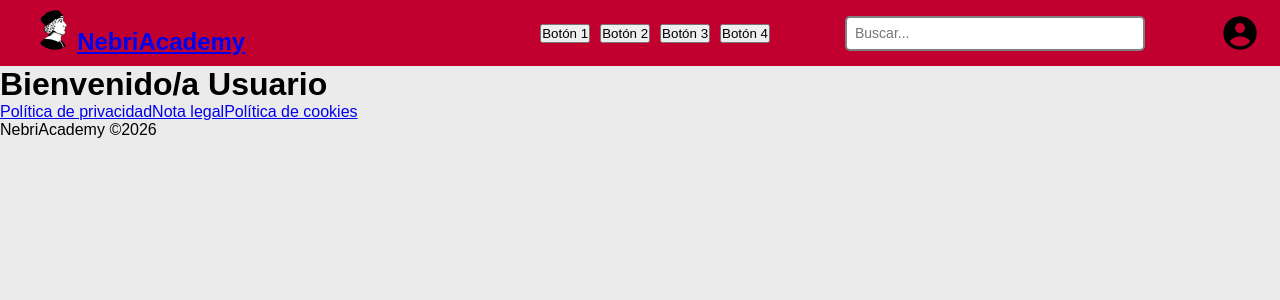
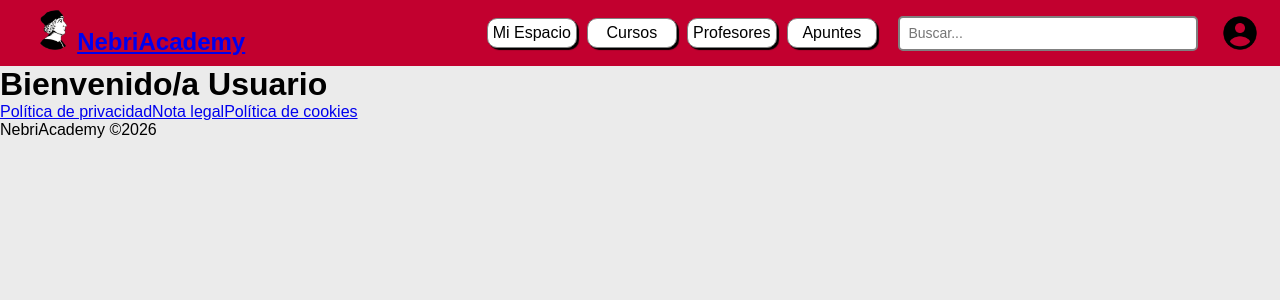
Before and after one commit to Nicolas-1400/NebriAcademy2, a React (Vite) app in the folder nebriacademy-frontend/: page /Home in a window 1280 px wide. Shown: the top 300 px of the page. Built offline with nearby package versions, Linux system fonts and the light colour scheme.

Commit message:
Arreglos

```diff
--- a/nebriacademy-frontend/src/components/Nav.jsx
+++ b/nebriacademy-frontend/src/components/Nav.jsx
@@ -10,20 +10,20 @@ function Nav() {
     const [isDropdownOpen, setIsDropdownOpen] = useState(false);
     const dropdownRef = useRef(null);
 
-    const clickbtn1 = () => {
-        navigate('/Home')
+    const clickBtnMiEspacio = () => {
+        navigate('/Home/MiEspacio')
     }
 
-     const clickbtn2 = () => {
-        navigate('/Home')
+     const clickBtnCursos = () => {
+        navigate('/Home/Cursos')
     }
 
-       const clickbtn3 = () => {
-        navigate('/Home')
+       const clickBtnProfesores = () => {
+        navigate('/Home/Profesores')
     }
 
-       const clickbtn4 = () => {
-        navigate('/Home')
+       const clickBtnApuntes = () => {
+        navigate('/Home/Apuntes')
     }
 
     const handleProfileClick = () => {
@@ -62,10 +62,10 @@ function Nav() {
         </div>
         </a>
         <div className="contenedor-botones-nav">
-            <button type="button" className="boton-nav-1" onClick={clickbtn1}>Botón 1</button>
-            <button type="button" className="boton-nav-2" onClick={clickbtn2}>Botón 2</button>
-            <button type="button" className="boton-nav-3" onClick={clickbtn3}>Botón 3</button>
-            <button type="button" className="boton-nav-4" onClick={clickbtn4}>Botón 4</button>
+            <button type="button" className="boton-nav" onClick={clickBtnMiEspacio}>Mi Espacio</button>
+            <button type="button" className="boton-nav" onClick={clickBtnCursos}>Cursos</button>
+            <button type="button" className="boton-nav" onClick={clickBtnProfesores}>Profesores</button>
+            <button type="button" className="boton-nav" onClick={clickBtnApuntes}>Apuntes</button>
         </div>
         <input type="search" className="barra-busqueda-nav" placeholder="Buscar..." />
         <div className="perfil-dropdown-container" ref={dropdownRef}>
```
